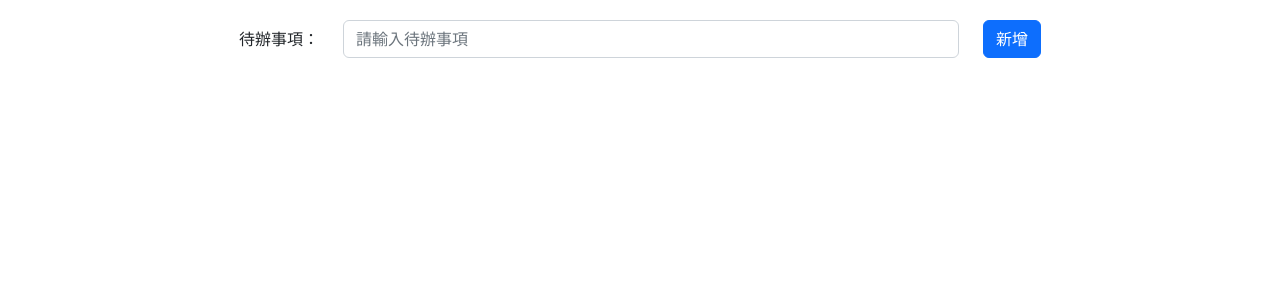
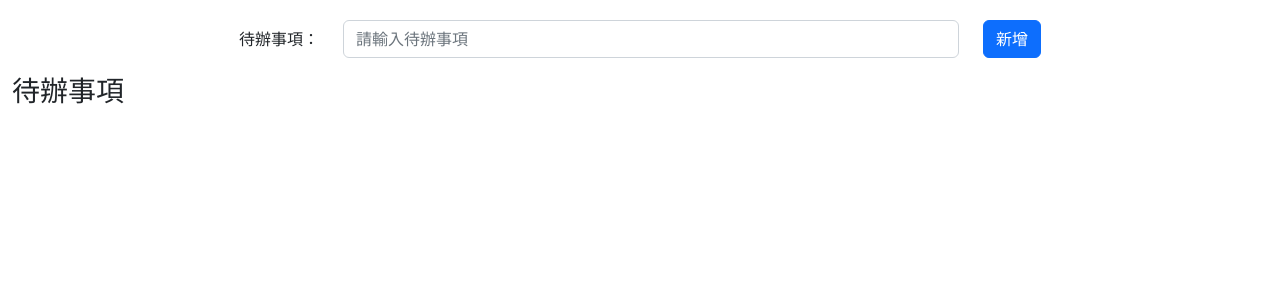
Before and after one commit to LinTF/TodoList, a Vue app: page / in a window 1280 px wide. Shown: the top 300 px of the page. Built offline with nearby package versions, Linux system fonts and the light colour scheme.

Commit message:
“新增待辦區塊”

```diff
--- a/src/App.vue
+++ b/src/App.vue
@@ -12,14 +12,17 @@
       </div>
     </div>
   </div>
-  <div>
-    <p v-for="(item, index) in todoItem" :key="index">{{ item }}</p>
+
+  <div class="row">
+    <todo :propsTodo="todoItem" />
   </div>
 </template>
 
 <script>
+  import todo from "@/components/todo.vue"
+
   export default {
-    name: 'todo',
+    name: 'todoList',
     data() {
       return {
         todoItem: [],
@@ -27,6 +30,9 @@
         finishItem: [],
         todoItemText: ''
       }
+    },
+    components: {
+      todo,
     },
     methods: {
       addTodoItem() {
--- /dev/null
+++ b/src/components/todo.vue
@@ -0,0 +1,26 @@
+<template>
+    <div class="col-md-4">
+        <h3>待辦事項</h3>
+        <div class="todo-block">
+            <p v-for="(item, index) in this.propsTodo" :key="index">{{ item }}</p>
+        </div>
+    </div>
+</template>
+
+<script>
+    export default {
+        name: 'todo',
+        props: {
+            propsTodo: {
+                type: Array,
+                required: true
+            }
+        }
+    }
+</script>
+
+<style scoped lang="scss">
+    .todo-block {
+        background-color: #ccc;
+    }
+</style>
```
